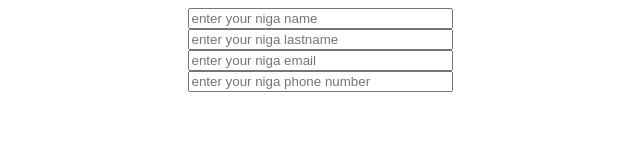
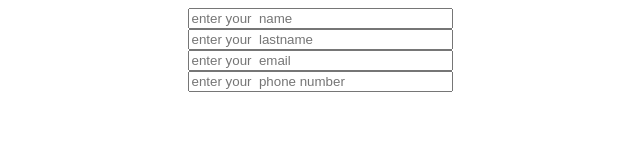
Before and after one commit to sandromangoshvili/GOA---homework, a plain HTML site: page I'am getting better/index(4).html in a window 1280 px wide. Shown: the full height of the page, 320-960 px from the left. Drawn offline with Linux system fonts and the light colour scheme.

Commit message:
second commit

```diff
--- a/I'am getting better/index(4).html
+++ b/I'am getting better/index(4).html
@@ -7,13 +7,13 @@
 </head>
 <body>
     <center>
-    <input type="text" placeholder="enter your niga name" size="30" required minlength="8" maxlength="13" >
+    <input type="text" placeholder="enter your  name" size="30" required minlength="8" maxlength="13" >
     <br>
-    <input type="password" placeholder="enter your niga lastname" size="30" required >
+    <input type="password" placeholder="enter your  lastname" size="30" required >
     <br>
-    <input type="email" placeholder="enter your niga email" size="30" required >
+    <input type="email" placeholder="enter your  email" size="30" required >
     <br>
-    <input type="tel" placeholder="enter your niga phone number" size="30" required >
+    <input type="tel" placeholder="enter your  phone number" size="30" required >
     </center>
 </body>
 </html>
```
